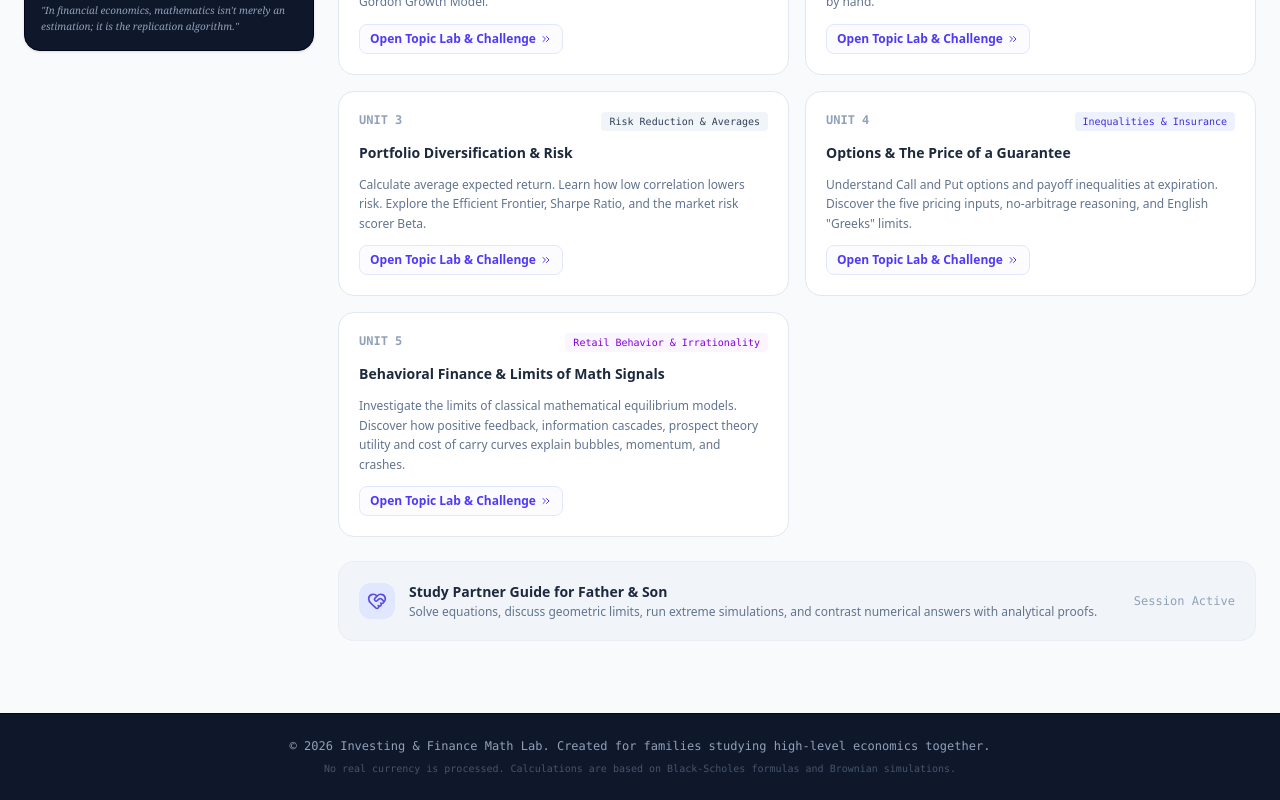
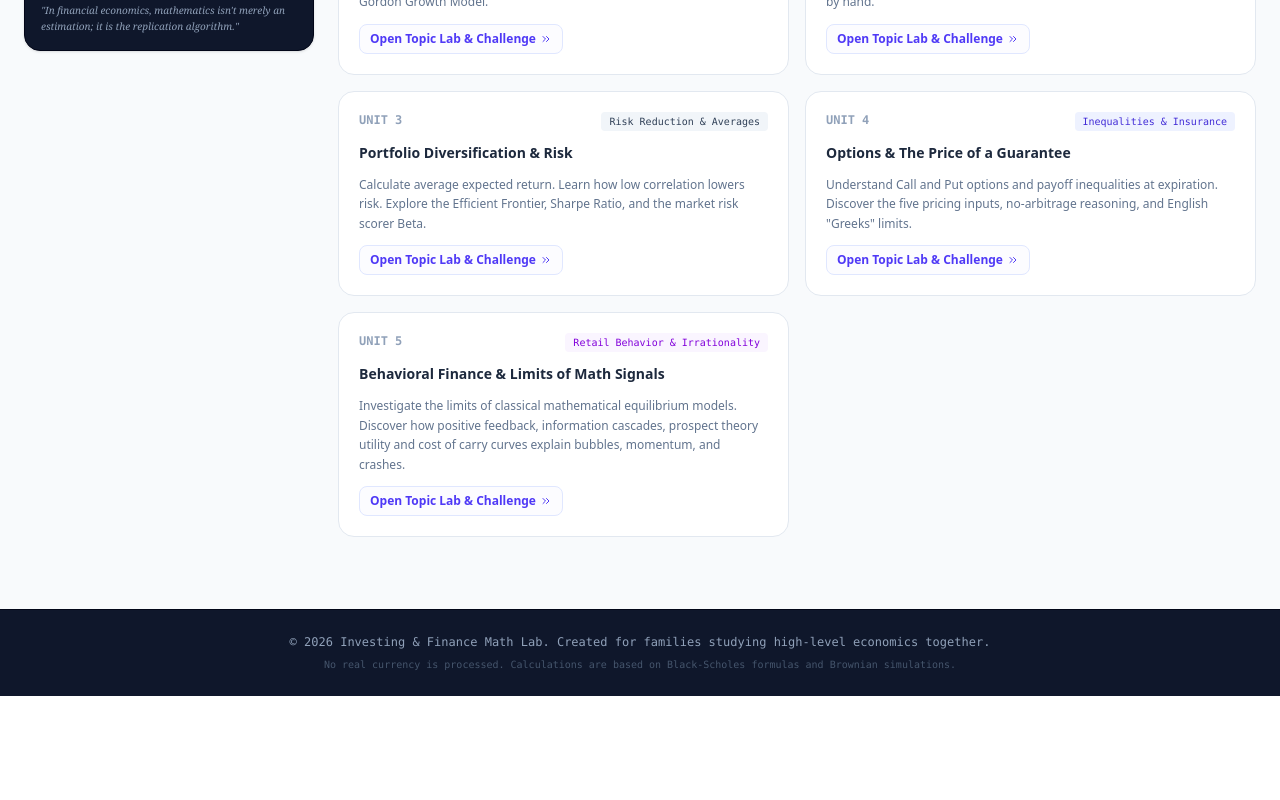
Before and after one commit to siddiqaa/Investing-Finance-Math-Lab---High-School, a React (Vite) app: page / in a window 1280 px wide. Shown: the part 529-1329 px from the top of the page. After the commit the page ends 1225 px from the top, so only its background shows below. Built offline with nearby package versions, Linux system fonts and the light colour scheme.

Commit message:
refactor: remove collaboration section from dashboard
Delete the inactive collaboration card from the App component to clean up the interface.

```diff
--- a/src/App.tsx
+++ b/src/App.tsx
@@ -315,23 +315,7 @@ export default function App() {
                   </div>
                 </div>
 
-                {/* Collaboration section */}
-                <div className="bg-slate-100 border border-slate-200/50 rounded-2xl p-5 flex flex-col md:flex-row items-center justify-between gap-4">
-                  <div className="flex items-center space-x-3.5">
-                    <div className="bg-indigo-100 p-2 rounded-xl text-indigo-700 flex-shrink-0">
-                      <HeartHandshake className="w-5 h-5 animate-pulse" />
-                    </div>
-                    <div className="space-y-0.5">
-                      <h4 className="font-sans font-bold text-slate-800 text-sm">Study Partner Guide for Father & Son</h4>
-                      <p className="text-xs text-slate-500 font-sans">
-                        Solve equations, discuss geometric limits, run extreme simulations, and contrast numerical answers with analytical proofs.
-                      </p>
-                    </div>
-                  </div>
-                  <span className="text-slate-400 text-xs font-mono select-none">
-                    Session Active
-                  </span>
-                </div>
+
               </motion.div>
             ) : (
               currentLesson && (
```
